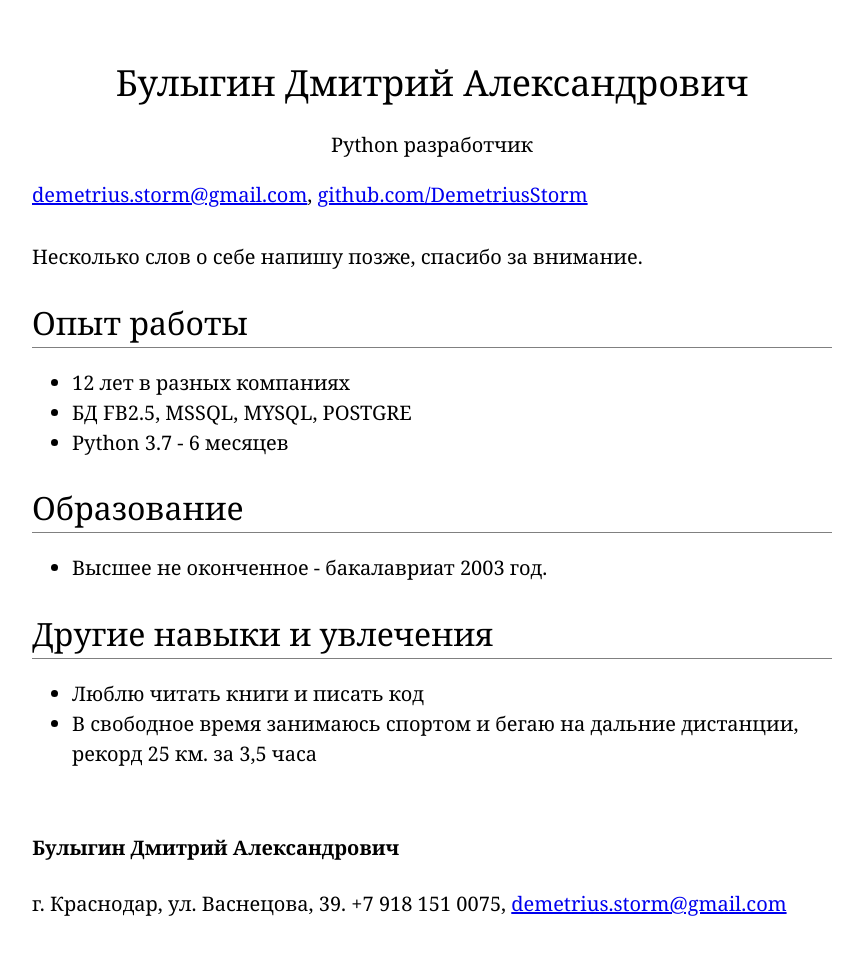
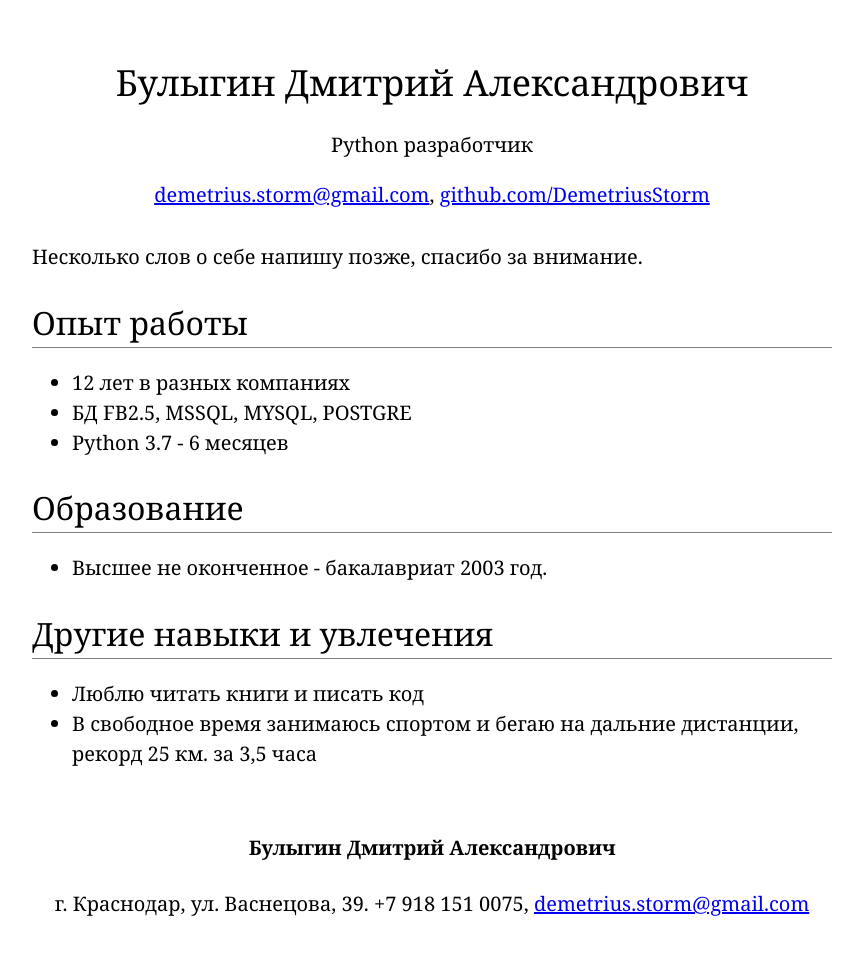
Before and after one commit to DemetriusStorm/demetriusstorm.github.io, a plain HTML site: page index.html in a window 1280 px wide. Shown: the whole page, without its empty margins (208-1049 px from the left). Drawn offline with Linux system fonts and the light colour scheme.

Commit message:
Update index.html

```diff
--- a/index.html
+++ b/index.html
@@ -11,7 +11,7 @@
     <div id="header">
         <h1 align="center">Булыгин Дмитрий Александрович</h1>
         <h3 align="center">Python разработчик</h3>
-        <p>
+        <p align="center">
             <a href="mailto:demetrius.storm@gmail.com">demetrius.storm@gmail.com</a>,
             <a href="https://github.com/DemetriusStorm">github.com/DemetriusStorm</a>
         </p>
@@ -44,8 +44,8 @@
     </div>
 
     <div id="footer">
-        <h4>Булыгин Дмитрий Александрович</h4>
-        <p>г. Краснодар, ул. Васнецова, 39. +7 918 151 0075, <a href="mailto:demetrius.storm@gmail.com">demetrius.storm@gmail.com</a></p>
+        <h4 align="center">Булыгин Дмитрий Александрович</h4>
+        <p align="center">г. Краснодар, ул. Васнецова, 39. +7 918 151 0075, <a href="mailto:demetrius.storm@gmail.com">demetrius.storm@gmail.com</a></p>
     </div>
 </body>
 </html>
```
